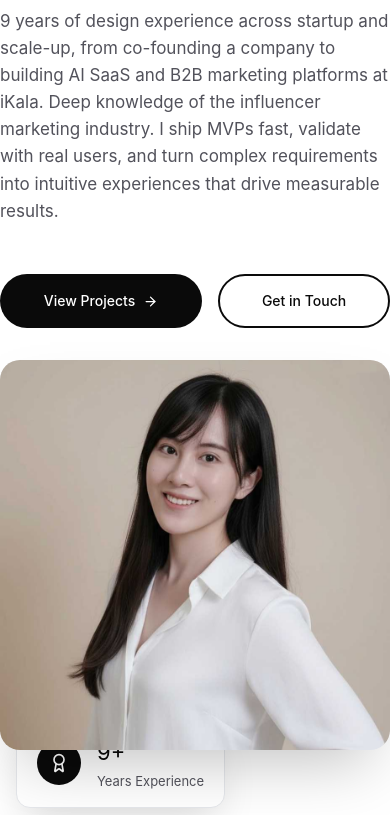
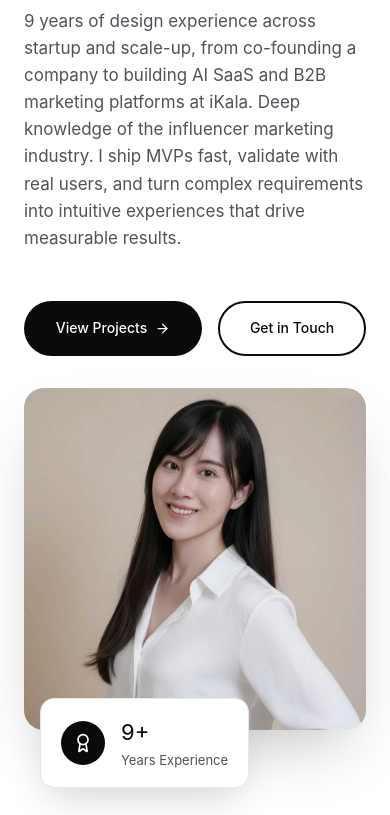
Before and after one commit to j2531000/portfolio, a plain HTML site: page index.html in a window 390 px wide. Shown: the part 285-1100 px from the top of the page. Drawn offline with nearby package versions, Linux system fonts and the light colour scheme.

Commit message:
Add files via upload

```diff
--- a/css/style.css
+++ b/css/style.css
@@ -150,7 +150,7 @@ h1, h2, h3 { margin: 0; font-weight: 500; letter-spacing: -0.01em; }
   grid-template-columns: 1fr 1fr;
   gap: 56px;
   align-items: center;
-  padding: 72px 0 40px;
+  padding: 72px 24px 40px;
 }
 
 .hero-copy { display: flex; flex-direction: column; gap: 32px; }
@@ -572,18 +572,18 @@ h1, h2, h3 { margin: 0; font-weight: 500; letter-spacing: -0.01em; }
   .proj-grid-row, .pd-two-col, .pd-before-after, .lang-loc-grid {
     grid-template-columns: minmax(0, 1fr);
   }
-  .hero-grid { padding: 40px 0 32px; gap: 40px; }
+  .hero-grid { padding: 40px 24px 32px; gap: 40px; }
   .hero-media-wrap { margin: 0 auto; }
   .proj-row.reverse .proj-media, .proj-row.reverse .proj-copy { order: initial; }
   .stats-grid, .overview-stats, .principles-grid, .skills-cols { grid-template-columns: repeat(2, 1fr); }
   .pd-impact-grid { grid-template-columns: repeat(2, 1fr); }
   .pd-process-item { grid-template-columns: 1fr; gap: 6px; }
   .module-grid, .pd-feature-list { grid-template-columns: 1fr; }
-  .floating-card { position: static; margin-top: -40px; margin-left: 16px; width: fit-content; }
+  .floating-card { position: relative; bottom: auto; left: auto; margin-top: -40px; margin-left: 16px; width: fit-content; }
 }
 
 @media (max-width: 640px) {
-  .hero-grid { padding: 24px 0 28px; gap: 32px; }
+  .hero-grid { padding: 24px 24px 28px; gap: 32px; }
   .section-tight { padding: 40px 0; }
   .hero-copy-inner .eyebrow { line-height: 1.5; }
   .hero-actions .btn { flex: 1 1 auto; justify-content: center; }
```
